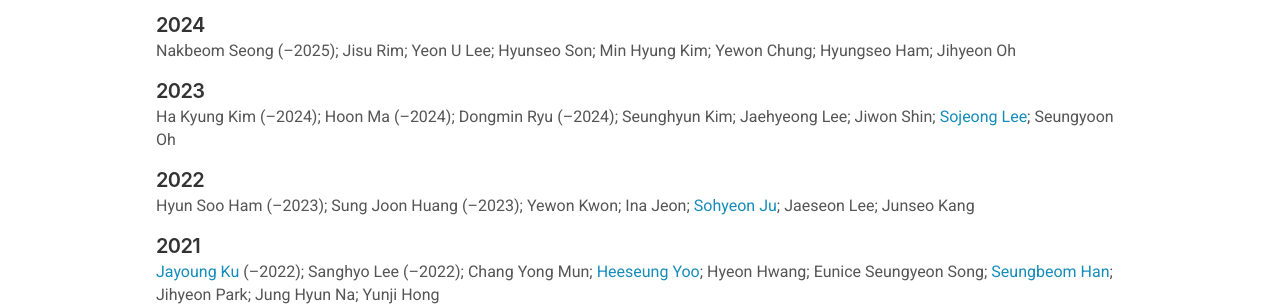
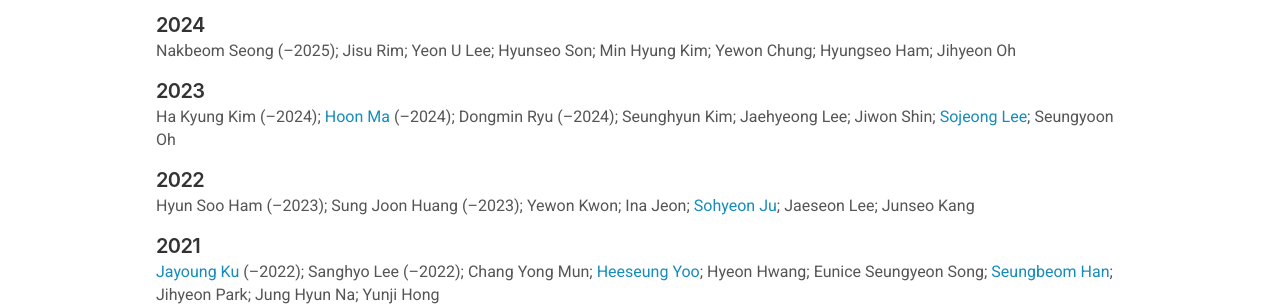
Before and after one commit to ChangLabSNU/ChangLabSNU.github.io, a Jekyll site: the page built from _pages/team.md, in a window 1280 px wide and 900 px high, scrolled down 1811 px. Shown: the part 173-479 px from the top of the window. Built offline with Jekyll 4.4.1, drawn with Linux system fonts in a browser that asks for light colours; nearby versions of some CDN libraries; some web fonts are replaced; part of the change alters nothing that is shown.

```diff
--- a/_data/alumni_interns.yml
+++ b/_data/alumni_interns.yml
@@ -52,6 +52,7 @@
   year_begin: 2023
   year_end: 2024
   affiliation_then: Seoul National University
+  link: hoon-ma
 
 - name: Dongmin Ryu
   year_begin: 2023
```
